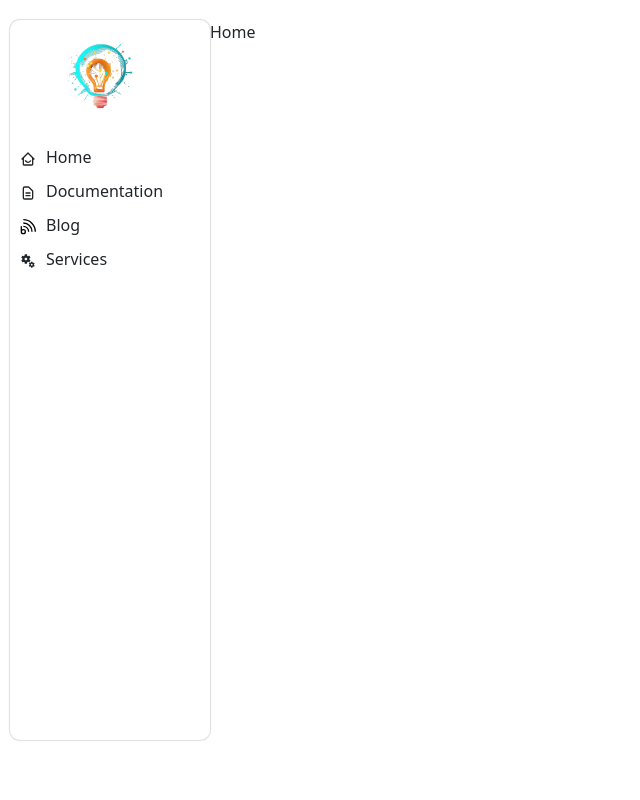
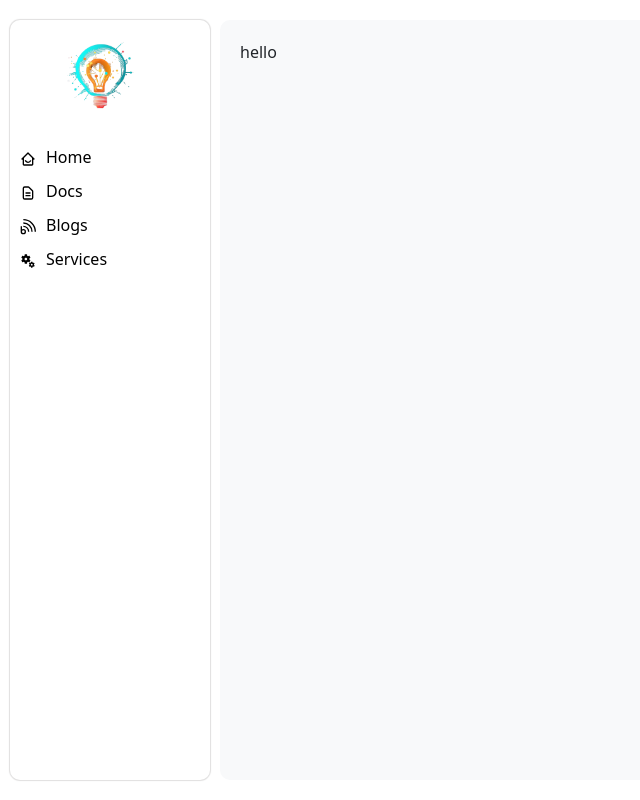
Before and after one commit to masudpro121/infographicer-front, a React (Create React App) app: page / in a window 1280 px wide. Shown: the whole page, without its empty margins (0-640 px from the left). Built offline with nearby package versions, Linux system fonts and the light colour scheme.

Commit message:
layout done

```diff
--- a/src/App.css
+++ b/src/App.css
@@ -1,4 +1,7 @@
+:root{
+  --bgColor: #F8F9FA;
+}
+
 .app{
   margin: 20px 10px 0 10px;
-
 }
--- a/src/components/Navbar/Navbar.js
+++ b/src/components/Navbar/Navbar.js
@@ -5,6 +5,7 @@ import { BiHomeSmile } from 'react-icons/bi';
 import { HiOutlineDocumentText } from 'react-icons/hi';
 import { GrBlog } from 'react-icons/gr';
 import { MdMiscellaneousServices } from 'react-icons/md';
+import { Link } from 'react-router-dom';
 
 export default function Navbar() {
   return (
@@ -13,6 +14,7 @@ export default function Navbar() {
           <img src={Logo} alt="Logo" />
         </div>
         <div className="tabs">
+            <Link to="/" className='link'>
             <div className='tab'>
                 <div className="icon">
                   <BiHomeSmile />
@@ -21,22 +23,30 @@ export default function Navbar() {
                   Home
                 </div>
             </div>
+            </Link>
+
+            <Link to="/documentation" className='link'>
               <div className='tab'>
                 <div className="icon">
                   <HiOutlineDocumentText />
                 </div>
                 <div className="text">
-                Documentation
+                  Docs
                 </div>
               </div>
+            </Link>
+            <Link to="/blog" className='link'>
               <div className='tab'>
                 <div className="icon">
                   <GrBlog />
                 </div>
                 <div className="text">
-                Blog
+                  Blogs
                 </div>
               </div>
+            </Link>
+
+            <Link to="/services" className='link'>
             <div className='tab'>
               <div className="icon">
                 <MdMiscellaneousServices />
@@ -45,7 +55,7 @@ export default function Navbar() {
                 Services
               </div>
             </div>
-
+            </Link>
         </div>
     </div>
   )
--- a/src/components/Navbar/navbar.css
+++ b/src/components/Navbar/navbar.css
@@ -1,6 +1,10 @@
+.link{
+    text-decoration: none;
+    color: black
+}
 .nav{
     width: 200px;
-    height: 90vh;
+    height: 95vh;
     box-shadow: 0 0 1px 1px rgb(224, 223, 223);
     border-radius: 10px;
     padding: 20px;
--- a/src/hocs/withNavbar.js
+++ b/src/hocs/withNavbar.js
@@ -6,9 +6,20 @@ export default function withNavbar(Component) {
     return (
       <div style={{display:'flex'}}>
         <Navbar />
-        <Component />
+        <div style={componentStyle}>
+          <Component />
+        </div>
       </div>
     )
   }
   return MyNav
 }
+
+
+const componentStyle = {
+    'backgroundColor': 'var(--bgColor)',
+    'flexGrow': 1,
+    margin: '0 10px',
+    borderRadius: '10px',
+    padding: '20px'
+}
--- a/src/index.css
+++ b/src/index.css
@@ -1,3 +1,4 @@
+
 body {
   margin: 0;
   font-family: -apple-system, BlinkMacSystemFont, 'Segoe UI', 'Roboto', 'Oxygen',
--- a/src/pages/Home/Home.js
+++ b/src/pages/Home/Home.js
@@ -1,9 +1,12 @@
 import React from 'react'
 import withNavbar from '../../hocs/withNavbar'
+import "./home.css"
 
 function Home() {
   return (
-    <div>Home</div>
+    <div className='home'>
+      hello
+    </div>
   )
 }
 export default withNavbar(Home)
```
Also changed, not shown: src/pages/Home/home.css (added). Lines whose indentation alone changed are shown as unchanged.
